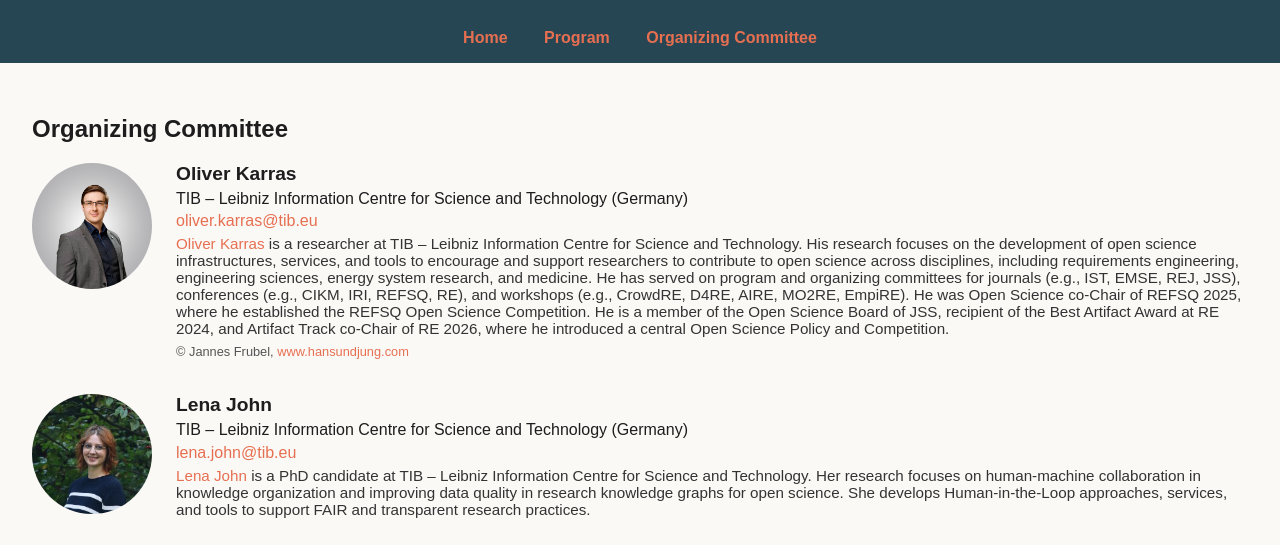
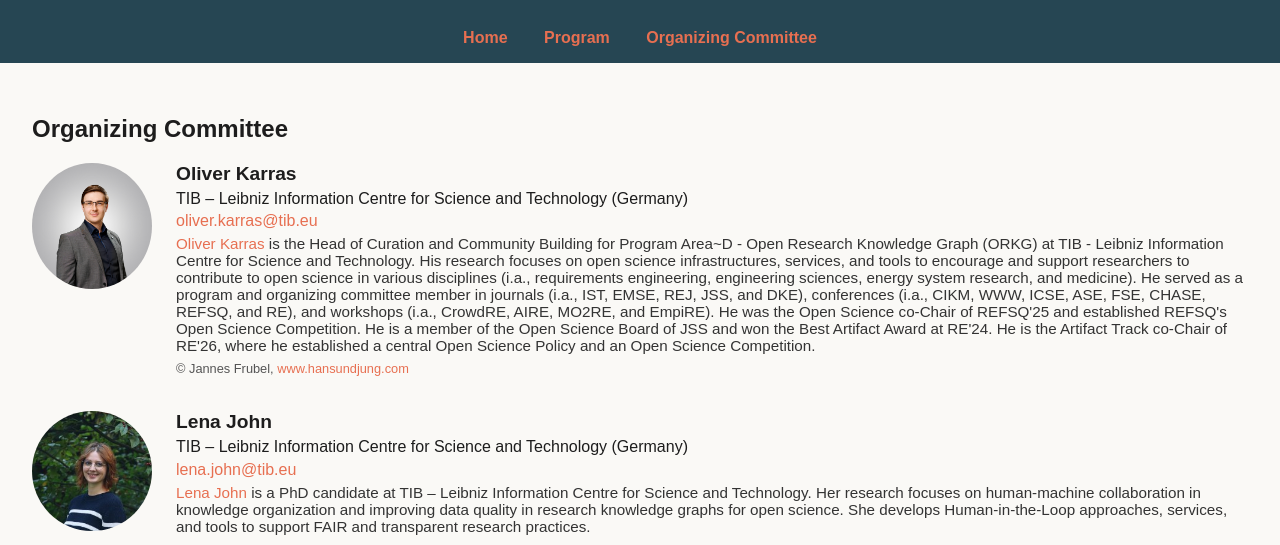
Before and after one commit to re-opens/ws-2026, a plain HTML site: page committee.html in a window 1280 px wide. Shown: the part 255-800 px from the top of the page. Drawn offline with Linux system fonts and the light colour scheme.

Commit message:
Update committee.html

```diff
--- a/committee.html
+++ b/committee.html
@@ -40,7 +40,7 @@
         <h3>Oliver Karras</h3>
         <p>TIB – Leibniz Information Centre for Science and Technology (Germany)</p>
         <p><a href="mailto:oliver.karras@tib.eu">oliver.karras@tib.eu</a></p>
-        <p class="bio"><a href="https://www.oliver-karras.de/" target="_blank">Oliver Karras</a> is a researcher at TIB – Leibniz Information Centre for Science and Technology. His research focuses on the development of open science infrastructures, services, and tools to encourage and support researchers to contribute to open science across disciplines, including requirements engineering, engineering sciences, energy system research, and medicine. He has served on program and organizing committees for journals (e.g., IST, EMSE, REJ, JSS), conferences (e.g., CIKM, IRI, REFSQ, RE), and workshops (e.g., CrowdRE, D4RE, AIRE, MO2RE, EmpiRE). He was Open Science co-Chair of REFSQ 2025, where he established the REFSQ Open Science Competition. He is a member of the Open Science Board of JSS, recipient of the Best Artifact Award at RE 2024, and Artifact Track co-Chair of RE 2026, where he introduced a central Open Science Policy and Competition.</p>
+        <p class="bio"><a href="https://www.oliver-karras.de/" target="_blank">Oliver Karras</a> is the Head of Curation and Community Building for Program Area~D - Open Research Knowledge Graph (ORKG) at TIB - Leibniz Information Centre for Science and Technology. His research focuses on open science infrastructures, services, and tools to encourage and support researchers to contribute to open science in various disciplines (i.a., requirements engineering, engineering sciences, energy system research, and medicine). He served as a program and organizing committee member in journals (i.a., IST, EMSE, REJ, JSS, and DKE), conferences (i.a., CIKM, WWW, ICSE, ASE, FSE, CHASE, REFSQ, and RE), and workshops (i.a., CrowdRE, AIRE, MO2RE, and EmpiRE). He was the Open Science co-Chair of REFSQ'25 and established REFSQ's Open Science Competition. He is a member of the Open Science Board of JSS and won the Best Artifact Award at RE'24. He is the Artifact Track co-Chair of RE'26, where he established a central Open Science Policy and an Open Science Competition.</p>
         <p class="copyright">© Jannes Frubel, <a href="https://www.hansundjung.com" target="_blank">www.hansundjung.com</a></p>
       </div>
     </div>
```
